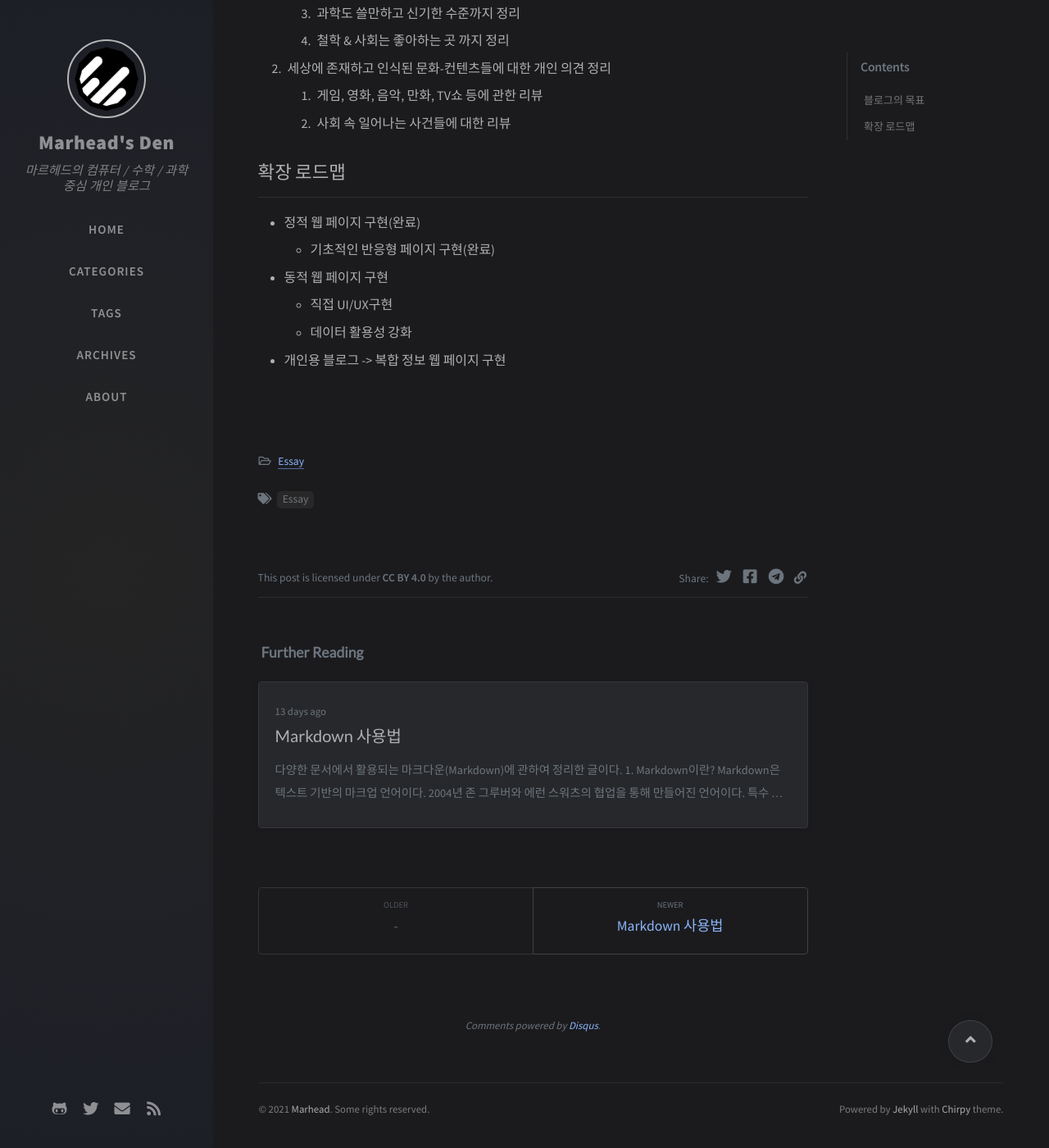
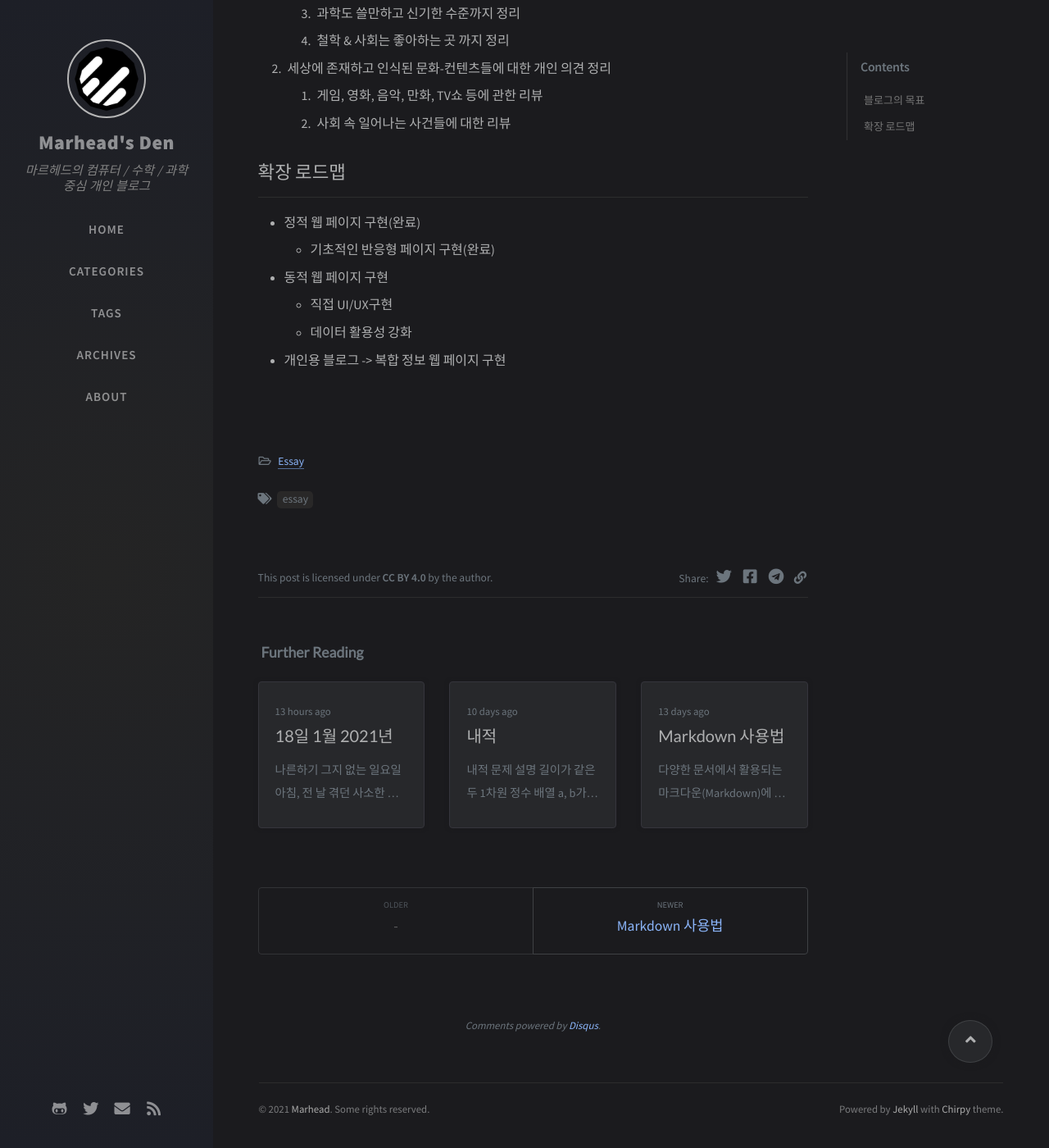
Before and after one commit to Marhead/Marhead.github.io, a Jekyll site: the page built from _posts/2021-01-05-first-post.md, in a window 1280 px wide and 1400 px high, scrolled down 667 px. Shown: the whole window at 82% size. Built offline with Jekyll 4.4.1, drawn with Linux system fonts in a browser that asks for light colours; nearby versions of some CDN libraries; comment, search, counter and statistics services are not loaded; some of the changed text lies outside the part shown.

Commit message:
0118 blog posting

````diff
--- /dev/null
+++ b/_posts/2021-01-07-innerproduct.md
@@ -0,0 +1,44 @@
+---
+title: "내적"
+excerpt: "프로그래머스 월간 코드 챌린지 시즌 1 [내적] 문제 해결"
+
+categories:
+    - P.S
+    - Programmers
+tags:
+    - p.s
+    - python
+date: 2021-01-07 16:00:00 +0900
+---
+
+# 내적
+## 문제 설명
+---
+길이가 같은 두 1차원 정수 배열 a, b가 매개변수로 주어집니다. a와 b의 내적을 return 하도록 solution 함수를 완성해주세요.
+
+이때, a와 b의 내적은
+
+    a[0]*b[0] + a[1]*b[1] + ... + a[n-1]*b[n-1]
+
+입니다. (n은 a, b의 길이)
+
+제한사항
+a, b의 길이는 1 이상 1,000 이하입니다.
+a, b의 모든 수는 -1,000 이상 1,000 이하입니다.
+
+## 문제 풀이
+___
+- 문제에서 주어진 내적을 구하는 공식을 그대로 사용.
+  - 각 배열 a, b를 첫번째 공간부터 마지막 공간까지 탐색.
+
+## 풀이 코드
+---
+```python
+def solution(a, b):
+    answer = 0
+    for i in range(len(a)):
+        answer += a[i] * b[i]
+    return answer
+```
+-----
+출처 : [프로그래머스 내적 문제](https://programmers.co.kr/learn/courses/30/lessons/70128)
--- /dev/null
+++ b/_posts/2021-01-17-today.md
@@ -0,0 +1,19 @@
+---
+title: "18일 1월 2021년"
+excerpt: "하루 동안 겪고 느낀 아이러니와 삶"
+
+categories:
+    - Essay
+tags:
+    - essay
+date: 2021-01-17 23:00:00 +0900
+---
+나른하기 그지 없는 일요일 아침, 전 날 겪던 사소한 탈이 잠과 함께 씻어 내려가며 유독 개운하게 정신이 들었다. 정신이 들고 처음 느낀 인식은 닫힌 방문 너머 익숙하지만 의외의 소리들과 인기척들이었다. 친한 이웃 가족의 이삿날이라 짐을 나르는 중 찬 바람을 피할 겸, 마지막 인사 겸 찾아온 것이다. 이웃 동생들과는 어릴 적 부터 오래 봐오며 친하게 지내던 사이였으나, 군가족의 숙명과도 같은 이사를 자주 겪으며 지냈던 사이라 헤어짐의 아쉬움 같은 건 사라진지 오래였다. 물론 다양한 연락의 방법이 있기 때문인지, 최근 유사한 진로와 꿈을 나누며 가까워졌기 때문인지, 결국에는 더욱 가깝게 보게 될 것 같은 느낌이었다.
+
+동생들과 같이 부담없이 맛 좋은 맥모닝을 먹으며 TV를 보고 다양한 이야기를 나눴다. 디자인을 공부 중인 한 동생과는 최근 로고 제작 의뢰를 부탁하기도 했고, 웹-개발 쪽으로도 정보를 나누며 자주 연락하며 지내는 사이다. 최신 트렌드 얘기를 나누던 중, 전날의 탈로 밀린 할 일에 조바심을 느끼며 잠시 방에 들어가 하루 숙제 계획을 정리하고 있었다. 거실에서 들려오는 동생들의 잡담과 TV소리, 부엌에서는 어머님들간의 사담과 커피잔 소리가 들리던 중, 어머니의 웃음과도 같은 큰 "헉" 소리가 나셨다. 다른 사람과 대화할 때 어머니께선 가끔 과한 리액션을 하신다고 생각했던 나였지만, 그 순간의 리액션은 달랐다. 약간의 이상함과 불안감을 가지고 다과상에 있던 사과를 먹는 척하며 어머니를 살피러 나갔다. 평화롭고 정겹던 일요일 아침의 모습과는 상반되게, 어머니는 화사한 햇살 가운데 파랗게 질린 얼굴을 하신 채 전화를 붙잡고 울고 계셨다. 옆에 계시던 이모(워낙 오래 전부터 자주 뵙던 해병대 가족들 사이끼리 편히 부른다.)도 상당히 놀라신 모습이었다. 전화를 받던 어머니는 한참을 끊지 않고 우시더니, 또 다른 이모의 부고를 전했다.
+
+어릴 적 부터 뵙던 이모였다. 내 동생이랑 동갑인 아들이 있는 3 가족이 있는데, 우리 집 까지 포함한 4 가족은 끈끈했다. 같은 00년생 아들들을 뒀다는 점, 아버지들간의 성격이 비슷한 점, 임관 초기 비슷한 발령지에서 생활했다는 점 등 이런저런 이유를 바탕으로 가까웠던 가족들이었다. 그런 가족 구성원들 중 한분께서 오늘 아침 별세하셨다. 성인이 된 뒤로는 자주 뵙지 못했던 어른이지만, 예상치 못한 시기에 듣게 된 부고 소식이라 나 또한 어머니와 같이 화들짝 놀랬다. 새로운 지역으로의 이사를 준비하는 설레임과 약간의 초조함을 달래던 이웃들 또한 당혹스러움을 감추지 못했다. 나른 하던 분위기는 갑작스레 찾아온 소식이 어수선한 분위기로 끌고 갔다. 그리고 그렇게, 정든 이웃과는 잠시 헤어지게 되었다.
+
+갑작스런 지인의 부고는 지인이 손윗사람 혹은 손아랫사람 임을 불문하고 잠깐이지만 순간을 멈춘다. 나에게 그 분은 다른 분들께서 가지는 의미에 비해 작을지도 모른다. 그러나, 한 인간의 *죽음* 자체가 작은 의미가 되는 것은 아니다. 물론 비교할 대상인 것 또한 더더욱 아니다. 소식을 듣고 예전에 받던 많은 *정* 들이 생각났다. 같은 해병대 동기의 아들이라는 이유만으로 정겹게 대해 주시고 챙겨주셨다. 어릴 적 피섞이지 않은 어른 분들께 받던 많은 사랑과 정들이 지금의 나를 만들었다고 생각한다. 무의식 속에 그분들의 정이 베여, 내가 다른 사람들에게도 정을 나누고 사랑을 나눌 수 있게 만들어 주신 것이라고 생각한다. 살면서 내가 인지 하지 못한 채, 인정 하지 못한 채 받는 *은혜*가 많다. 무작정 "이건 나다"라고 치부하는 모든 것들도 사실 처음은 남에게서 온 것이다. 그렇다면 내가 *나*를 소중히 여기는 만큼, 지금 나의 *인연*들 또한 소중하다. 왜냐하면, *그들* 이 곧, *나* 이기 때문이다.
+
+비대면으로 사람들과 거리가 생긴 요즘, 다시 한번 인간과 관계에 대한 고찰과 어린 시절 받던 사랑과 정을 상기 시켜 주신 이모께 감사와 추모를 올린다.
````
Also changed, not shown: _posts/2021-01-05-first-post.md (+2 -2 lines).
